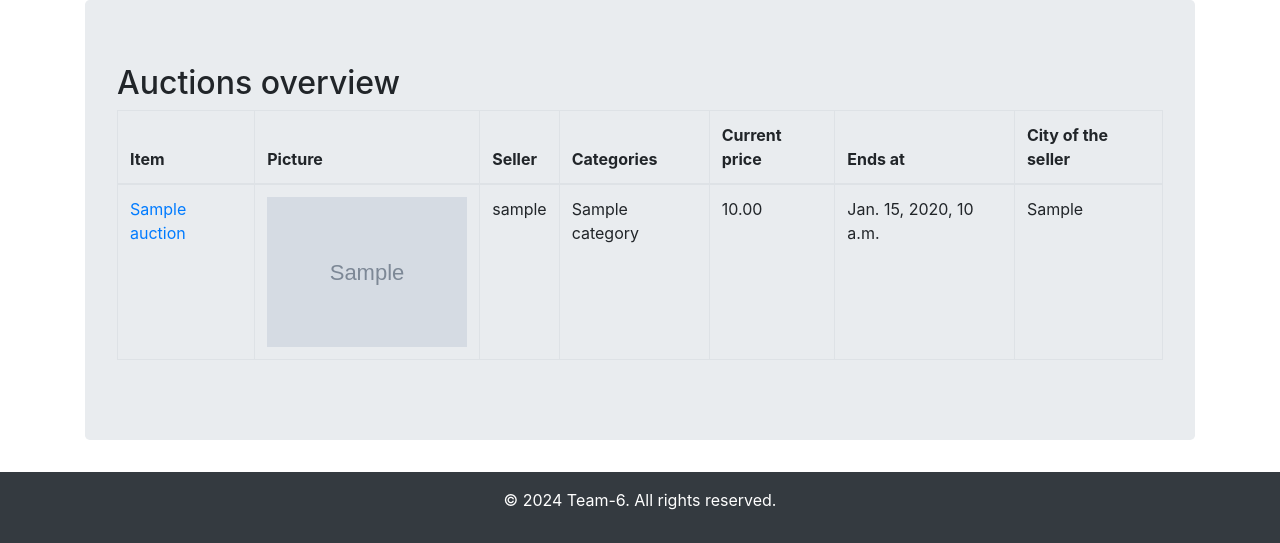
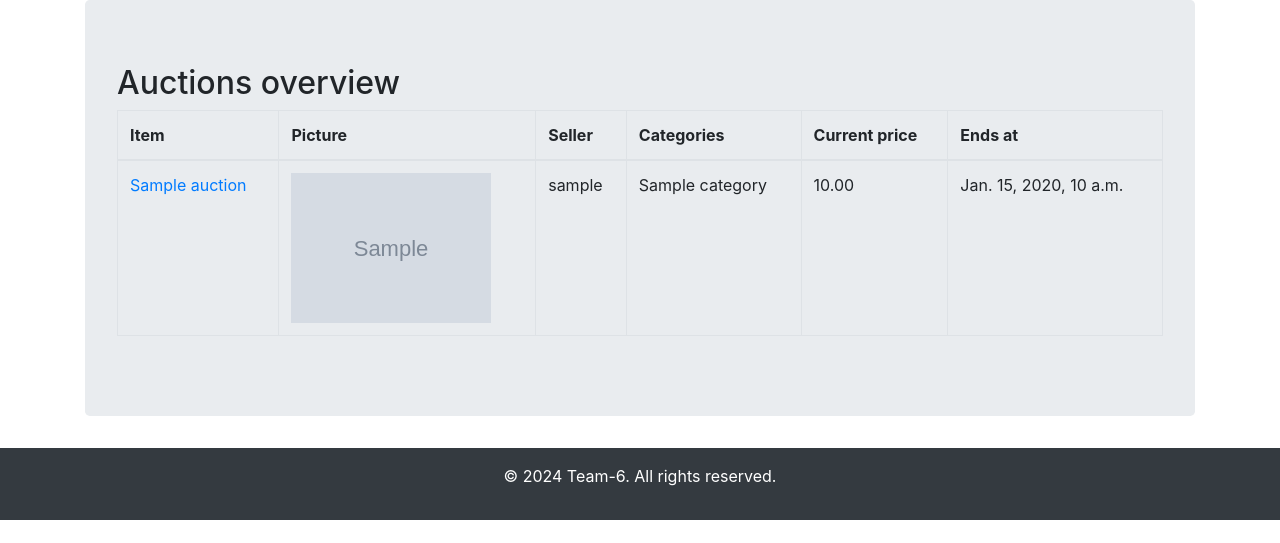
Before and after one commit to nightecz/auction_portal_final_project, a Django app: page /auctions/ in a window 1280 px wide. Shown: the part 56-599 px from the top of the page. Run offline with Django 5.2, Linux system fonts and the light colour scheme; tables that the repository leaves empty hold one stand-in row (values such as "Sample post"); grey boxes marked "Sample" are stand-in pictures; some libraries are stand-ins or nearby versions.

```diff
--- a/viewer/templates/auctions.html
+++ b/viewer/templates/auctions.html
@@ -15,7 +15,7 @@
             <th>Categories</th>
             <th>Current price</th>
             <th>Ends at</th>
-            <th>City of the seller</th>
+<!--            <th>City of the seller</th>-->
         </tr>
         </thead>
         <tbody>
@@ -39,7 +39,7 @@
             </td>
             <td>{{ auction.current_price }}</td>
             <td>{{ auction.end_time }}</td>
-            <td>{{ auction.seller.profile.city }}</td>
+<!--            <td>{{ auction.seller.profile.city }}</td>-->
         </tr>
         {% endfor %}
         </tbody>
```
